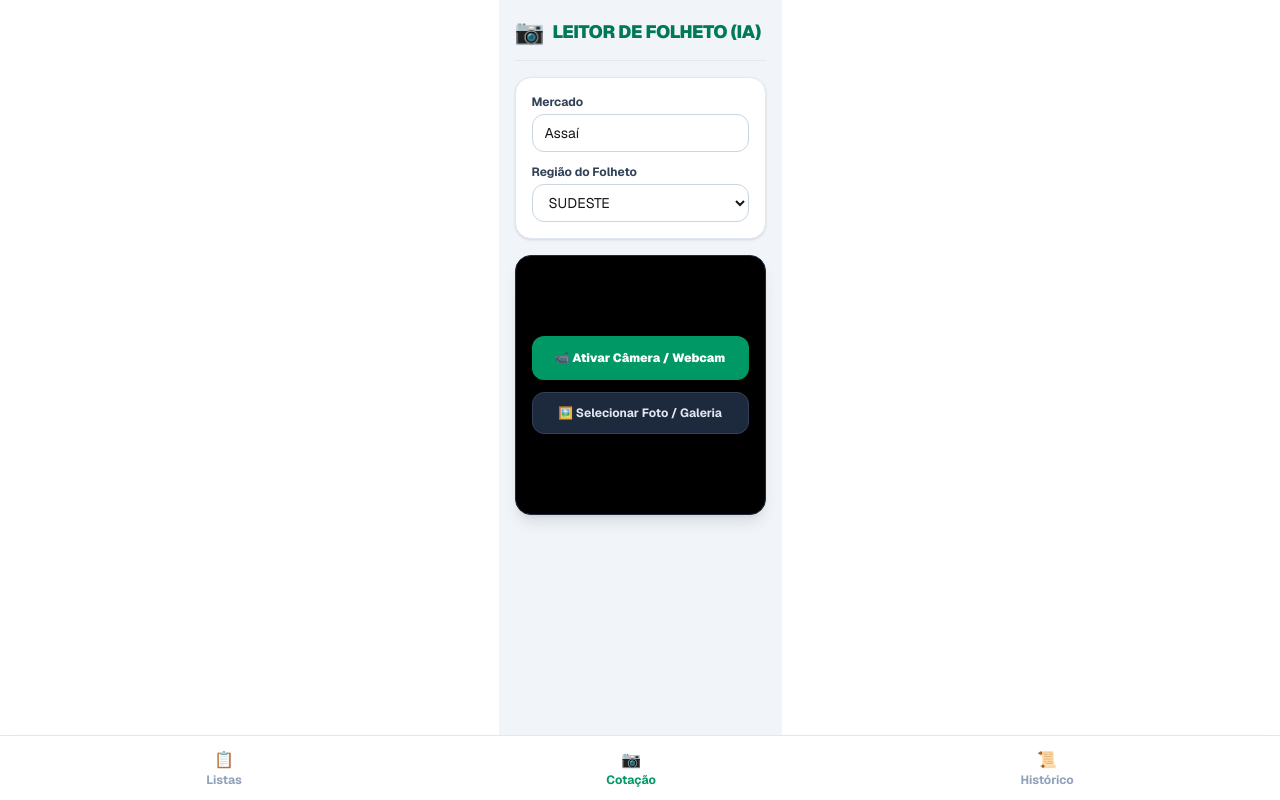
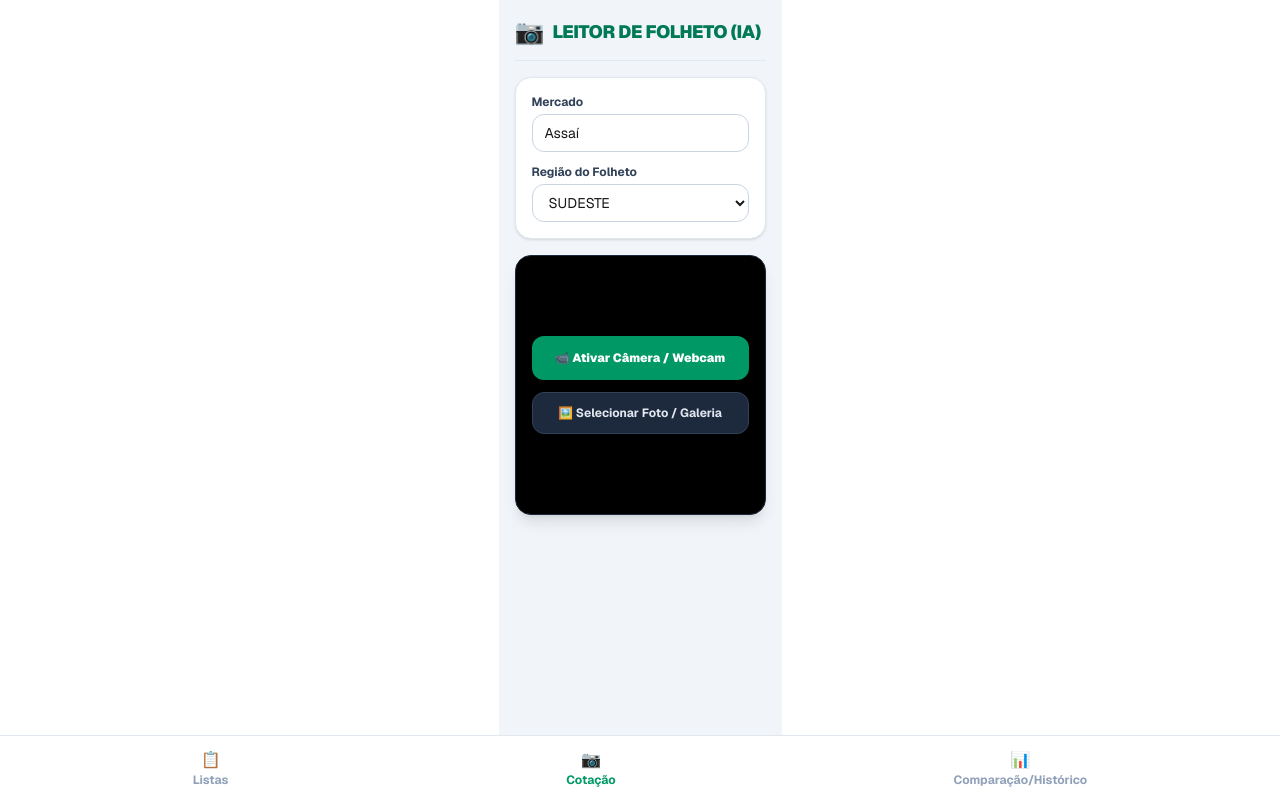
Before and after one commit to aureliomrc/ta_quanto_2, a Next.js app: page /comparar in a window 1280 px wide. Built offline with nearby package versions, Linux system fonts and the light colour scheme.

Commit message:
Layout listas

```diff
--- a/src/app/comparar/page.tsx
+++ b/src/app/comparar/page.tsx
@@ -269,7 +269,7 @@ export default function CompararPage() {
           <span className="text-base">📷</span> Cotação
         </Link>
         <Link href="/historico" className="flex flex-col items-center text-slate-400 text-xs font-bold hover:text-emerald-600">
-          <span className="text-base">📜</span> Histórico
+          <span className="text-base">📊</span> Comparação/Histórico
         </Link>
       </nav>
     </div>
--- a/src/app/historico/page.tsx
+++ b/src/app/historico/page.tsx
@@ -548,7 +548,7 @@ export default function HistoricoPage() {
           <span className="text-base">📷</span> Cotação
         </Link>
         <Link href="/historico" className="flex flex-col items-center text-emerald-600 text-xs font-bold">
-          <span className="text-base">📊</span> Histórico
+          <span className="text-base">📊</span> Comparação/Histórico
         </Link>
       </nav>
     </div>
--- a/src/app/listas/page.tsx
+++ b/src/app/listas/page.tsx
@@ -384,7 +384,7 @@ export default function ListasPage() {
           <span>📋</span> Listas
         </Link>
         <Link href="/comparar" className="flex flex-col items-center text-slate-400 text-xs font-bold">
-          <span>🏷️</span> Cotação
+          <span>📷</span> Folheto/Gondola
         </Link>
         <Link href="/historico" className="flex flex-col items-center text-slate-400 text-xs font-bold">
           <span>📊</span> Comparação/Histórico
```
